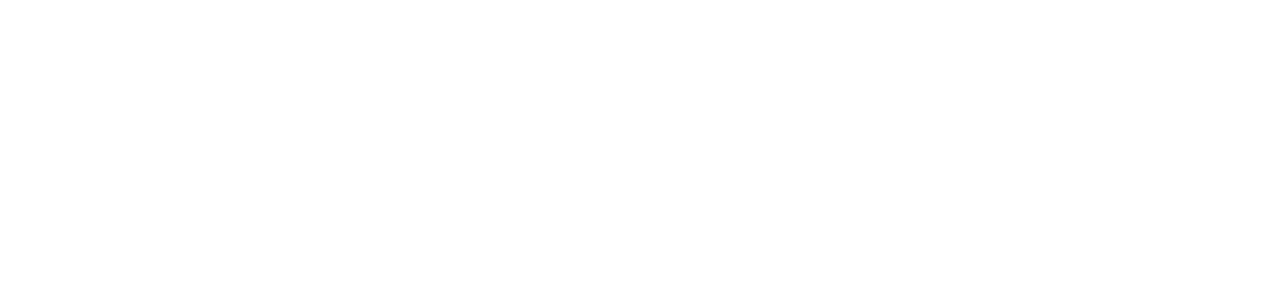
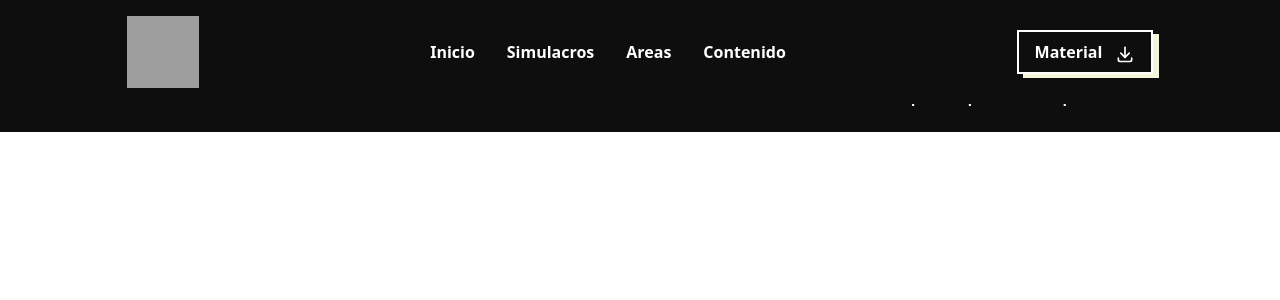
Before and after one commit to Alejandrogv2304/Jal_Icfes, a React (Vite) app: page /simulacros in a window 1280 px wide. Before the commit this address had no page. Shown: the top 300 px of the page. Built offline with nearby package versions, Linux system fonts and the light colour scheme; grey boxes are pictures that could not be loaded.

Commit message:
Iniciando página de simulacros

```diff
--- a/src/App.tsx
+++ /dev/null
@@ -1,14 +0,0 @@
-import { Routes, Route } from "react-router-dom";
-import Home from "./pages/Home";
-
-function App() {
-
-
-  return (
-    <Routes>
-       <Route path="/" element={<Home/>} />
-    </Routes>
-  )
-}
-
-export default App
--- a/src/main.tsx
+++ b/src/main.tsx
@@ -1,13 +1,11 @@
 import { StrictMode } from 'react'
 import { createRoot } from 'react-dom/client'
 import './index.css'
-import App from './App.tsx'
-import { BrowserRouter } from 'react-router-dom'
+import Router from './router'
+
 
 createRoot(document.getElementById('root')!).render(
   <StrictMode>
-    <BrowserRouter>
-    <App />
-    </BrowserRouter>
+    <Router />
   </StrictMode>,
 )
--- /dev/null
+++ b/src/pages/Simulacros.tsx
@@ -0,0 +1,12 @@
+import Footer from "../components/Footer";
+import Navbar from "../components/Navbar";
+
+
+export default function Simulacros() {
+  return (
+    <>
+    <Navbar/>
+    <Footer/>
+    </>
+  )
+}
--- /dev/null
+++ b/src/router.tsx
@@ -0,0 +1,13 @@
+import { BrowserRouter, Routes, Route } from "react-router-dom"
+import Home from "./pages/Home"
+import Simulacros from "./pages/Simulacros"
+export default function Router() {
+  return (
+    <BrowserRouter>
+      <Routes>
+        <Route path="/" element={<Home/>}/>
+        <Route path="/simulacros" element={<Simulacros/>}/>
+      </Routes>
+    </BrowserRouter>
+  )
+}
```
